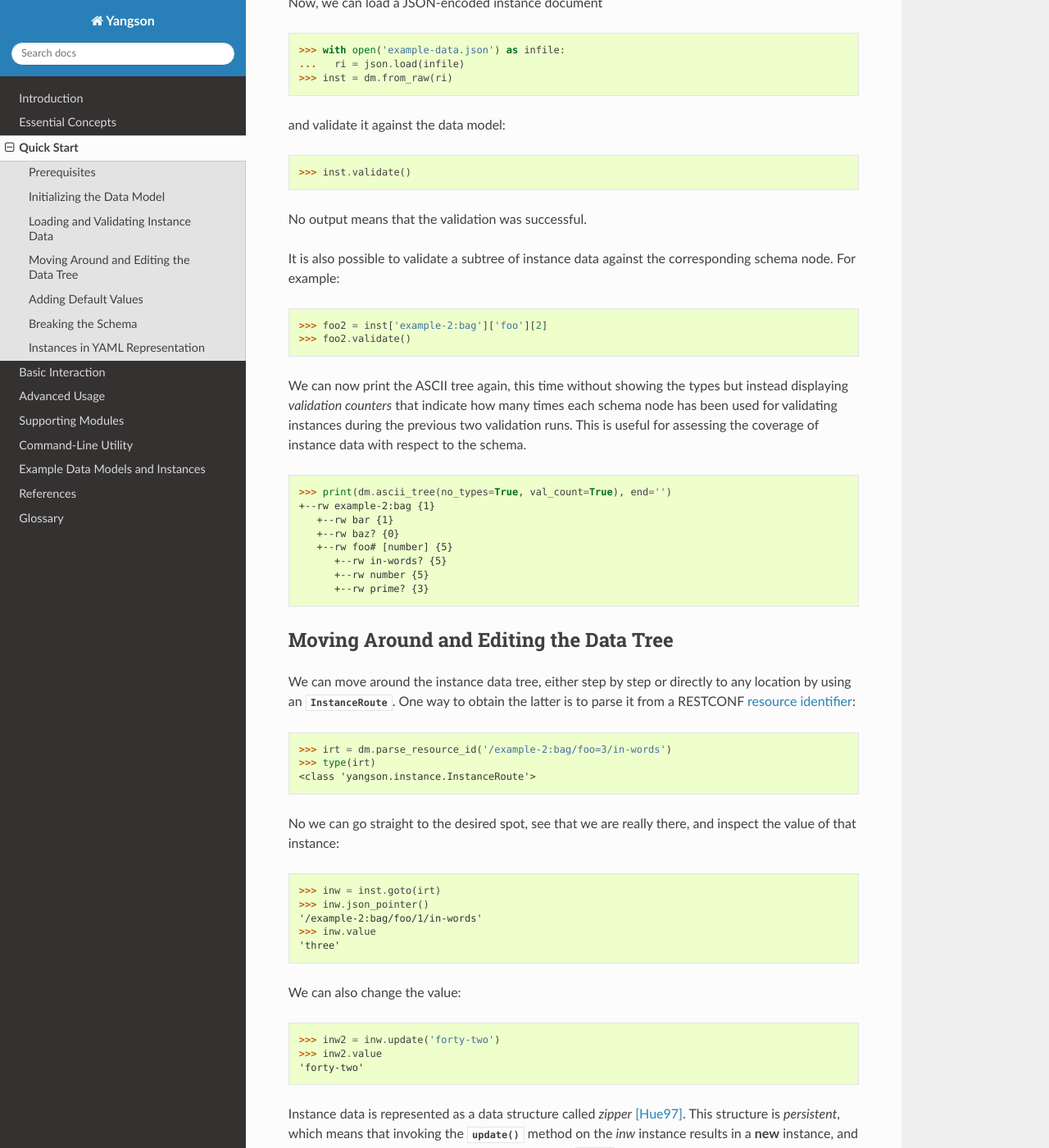
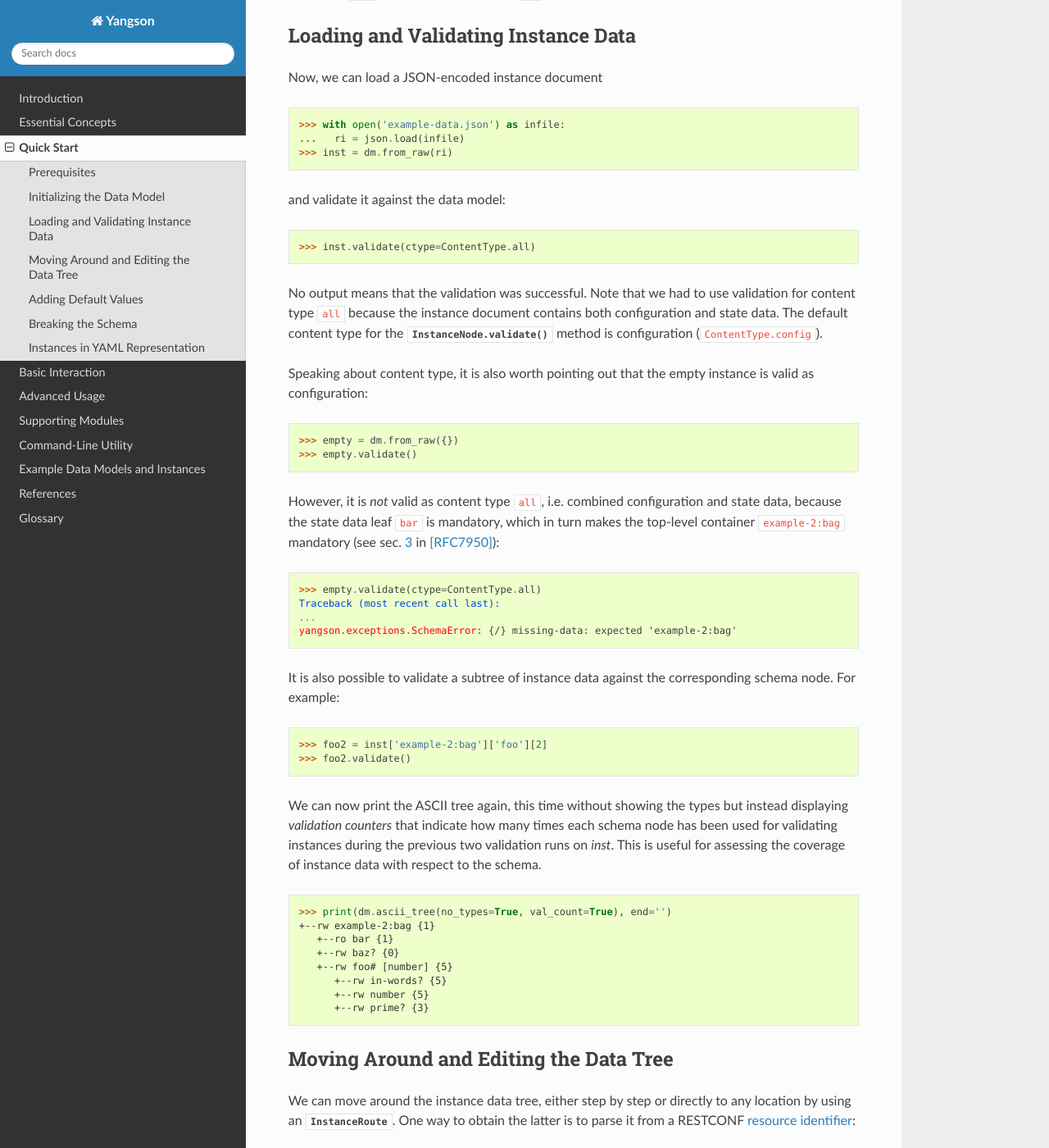
Before and after one commit to CZ-NIC/yangson, a Sphinx documentation site: the page built from docs/quickstart.rst, in a window 1280 px wide and 1400 px high, scrolled down 1403 px. Shown: the whole window at 82% size. Built offline with Sphinx 7.4.7 and the Read the Docs theme 2.0.0, drawn with Linux system fonts in a browser that asks for light colours; some of the changed text lies outside the part shown.

Commit message:
Address GitHub issue #124

```diff
--- a/docs/quickstart.rst
+++ b/docs/quickstart.rst
@@ -26,6 +26,7 @@ to the appropriate directory:
    >>> import json
    >>> import yaml
    >>> from yangson import DataModel
+   >>> from yangson.enumerations import ContentType
    >>> os.chdir("examples/ex2")
 
 Initializing the Data Model
@@ -56,7 +57,7 @@ With the deviations applied, the resulting schema tree looks like this:
 
    >>> print(dm.ascii_tree(), end='')
    +--rw example-2:bag
-      +--rw bar <boolean>
+      +--ro bar <boolean>
       +--rw baz? <decimal64>
       +--rw foo# [number]
          +--rw in-words? <string>
@@ -64,6 +65,8 @@ With the deviations applied, the resulting schema tree looks like this:
          +--rw prime? <boolean>
 
 For the most part, Yangson uses the ASCII tree representation described in [RFC8340]_, the differences are described in the documentation for :meth:`.DataModel.ascii_tree` method.
+
+As we can see in the ASCII tree, the data model contains both configuration data nodes (``rw``) and a single leaf ``bar`` representing state data (``ro``).
 
 Loading and Validating Instance Data
 ====================================
@@ -80,9 +83,25 @@ and validate it against the data model:
 
 .. doctest::
 
-   >>> inst.validate()
+   >>> inst.validate(ctype=ContentType.all)
 
-No output means that the validation was successful.
+No output means that the validation was successful. Note that we had to use validation for content type ``all`` because the instance document contains both configuration and state data. The default content type for the :meth:`.InstanceNode.validate` method is configuration (``ContentType.config``).
+
+Speaking about content type, it is also worth pointing out that the empty instance is valid as configuration:
+
+.. doctest::
+
+   >>> empty = dm.from_raw({})
+   >>> empty.validate()
+
+However, it is *not* valid as content type ``all``, i.e. combined configuration and state data, because the state data leaf ``bar`` is mandatory, which in turn makes the top-level container ``example-2:bag`` mandatory (see sec. `3`_ in [RFC7950]_):
+
+.. doctest::
+
+   >>> empty.validate(ctype=ContentType.all)
+   Traceback (most recent call last):
+   ...
+   yangson.exceptions.SchemaError: {/} missing-data: expected 'example-2:bag'
 
 It is also possible to validate a subtree of instance data against the corresponding schema node. For example:
 
@@ -94,14 +113,14 @@ It is also possible to validate a subtree of instance data against the correspon
 We can now print the ASCII tree again, this time without showing the
 types but instead displaying *validation counters* that indicate how
 many times each schema node has been used for validating instances
-during the previous two validation runs. This is useful for assessing
+during the previous two validation runs on `inst`. This is useful for assessing
 the coverage of instance data with respect to the schema.
 
 .. doctest::
 
    >>> print(dm.ascii_tree(no_types=True, val_count=True), end='')
    +--rw example-2:bag {1}
-      +--rw bar {1}
+      +--ro bar {1}
       +--rw baz? {0}
       +--rw foo# [number] {5}
          +--rw in-words? {5}
@@ -180,7 +199,7 @@ still valid:
 
 .. doctest::
 
-   >>> inst2.validate()
+   >>> inst2.validate(ctype=ContentType.all)
 
 Adding Default Values
 =====================
@@ -242,7 +261,7 @@ In order to see validation in action, we will try to violate the data model sche
 .. doctest::
 
    >>> broken1 = inw.update("six").top()
-   >>> broken1.validate()
+   >>> broken1.validate(ctype=ContentType.all)
    Traceback (most recent call last):
    ...
    yangson.exceptions.SemanticError: {/example-2:bag/foo} data-not-unique: entry 1
@@ -255,7 +274,7 @@ happens to be the key of the *foo* list:
 .. doctest::
 
    >>> broken2 = inw.sibling('number').update(6).top()
-   >>> broken2.validate()
+   >>> broken2.validate(ctype=ContentType.all)
    Traceback (most recent call last):
    ...
    yangson.exceptions.SemanticError: {/example-2:bag/foo} non-unique-key: 6
@@ -286,7 +305,7 @@ And finally, we delete a leaf that's defined as mandatory in the data model:
 .. doctest::
 
    >>> broken3 = inw.up().up().up().delete_item('bar').top()
-   >>> broken3.validate()
+   >>> broken3.validate(ctype=ContentType.all)
    Traceback (most recent call last):
    ...
    yangson.exceptions.SchemaError: {/example-2:bag} missing-data: expected 'bar'
@@ -301,7 +320,7 @@ Instance data may alternatively be read from a YAML document:
    >>> with open('example-data.yaml') as infile:
    ...   ri = yaml.load(infile, Loader=yaml.SafeLoader)
    >>> inst = dm.from_raw(ri)
-   >>> inst.validate()
+   >>> inst.validate(ctype=ContentType.all)
    >>> inst.peek(irt)
    'three'
 
@@ -312,5 +331,6 @@ some corner cases. For example, the PyYAML parser interprets
 *unquoted* strings ``yes`` and ``no`` as :py:class:`bool` values
 ``True`` and ``False``.
 
+.. _3: https://www.rfc-editor.org/rfc/rfc7950.html#section-3
 .. _5.6.3: https://www.rfc-editor.org/rfc/rfc7950.html#section-5.6.3
 .. _PyYAML: https://pypi.org/project/PyYAML/
```
Also changed, not shown: docs/instance.rst (+5 -4 lines), docs/schemanode.rst (+21 -9 lines), 7 other files.
